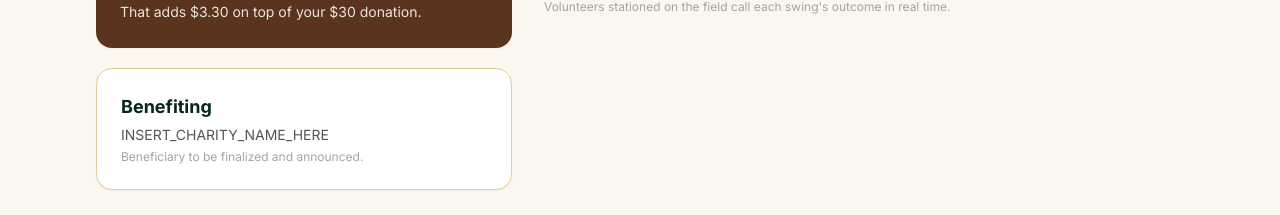
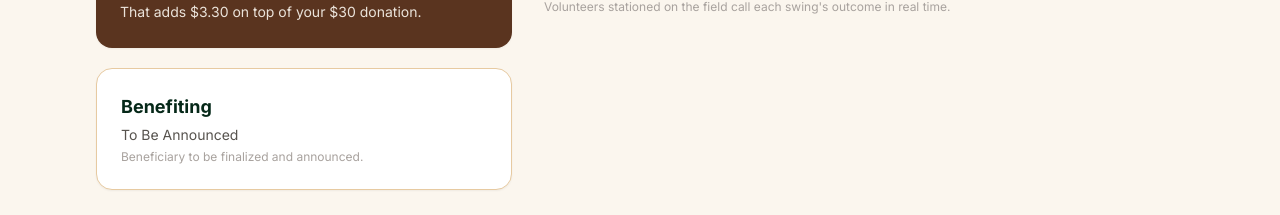
Before and after one commit to QTSalt/onePitchSignUp, a React (Vite) app: page / in a window 1280 px wide. Shown: the part 5138-5353 px from the top of the page. Built offline with nearby package versions, Linux system fonts and the light colour scheme.

Commit message:
charity update

```diff
--- a/src/data/tournament.js
+++ b/src/data/tournament.js
@@ -1,6 +1,6 @@
-// Single source of truth for the tournament page. Edit the INSERT_* values
-// below once your date, park, deadline, and payment handle are locked in —
-// every component reads from here.
+// Single source of truth for the tournament page — every component reads
+// from here. `charityEvent.beneficiary` is currently "To Be Announced";
+// update it once the donation recipient is finalized.
 const tournament = {
   organizationName: 'Quinntessential Softball',
   tournamentName: 'One Pitch-No Bitch',
@@ -157,7 +157,7 @@ const tournament = {
     name: 'The Charity Swing-Off',
     isCharityEvent: true,
     tagline: 'Five pitches. Real fastpitch heat. Every swing raises money for a good cause.',
-    beneficiary: 'INSERT_CHARITY_NAME_HERE',
+    beneficiary: 'To Be Announced',
     timing: 'Immediately following the tournament — same day, same fields.',
     description:
       "After the last out of the tournament, we're bringing in fastpitch pitchers for a charity fundraiser open to any player who wants to step in. Declare a donation amount before you swing, then take 5 pitches from a real fastpitch arm. Every swing is scored, and your match percentage is the average across all 5 — so consistency pays off, not just one lucky homer.",
```
Also changed, not shown: 1 other file (tests, documents, lock files or other folders).
